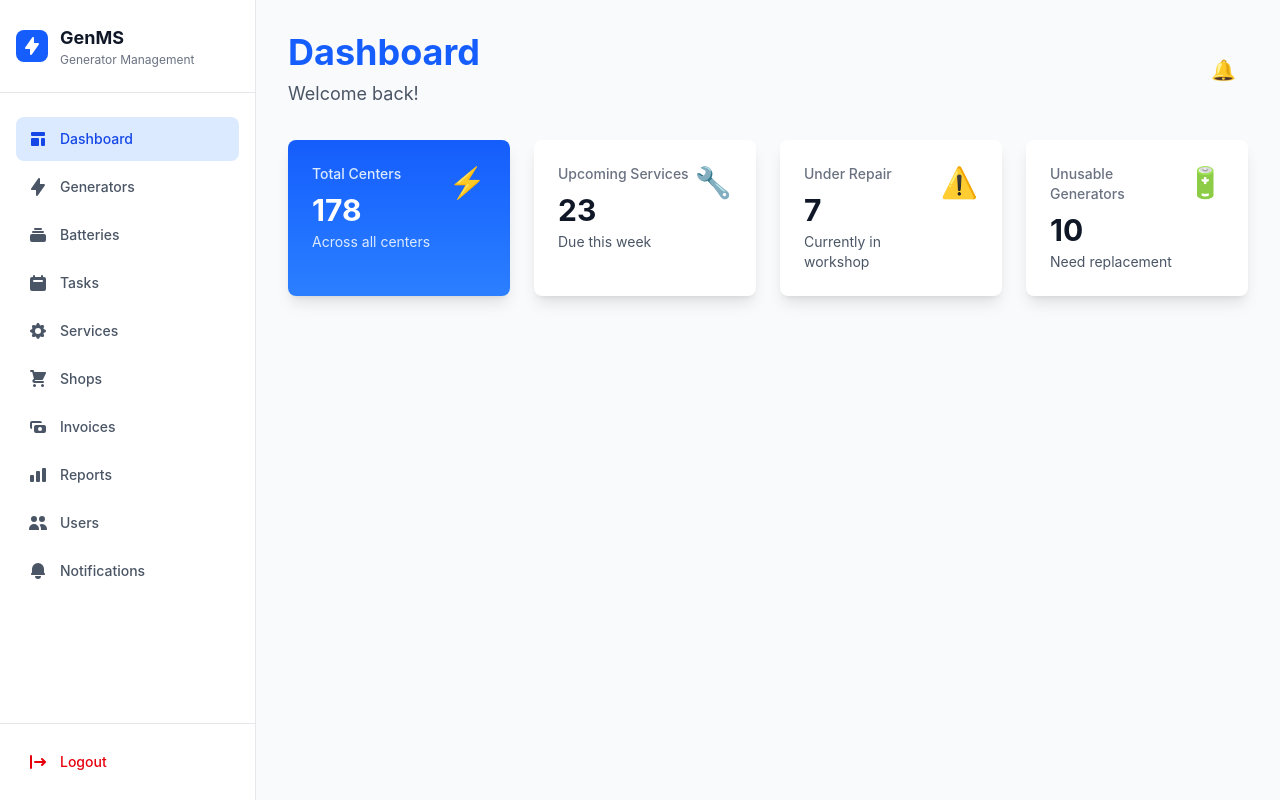
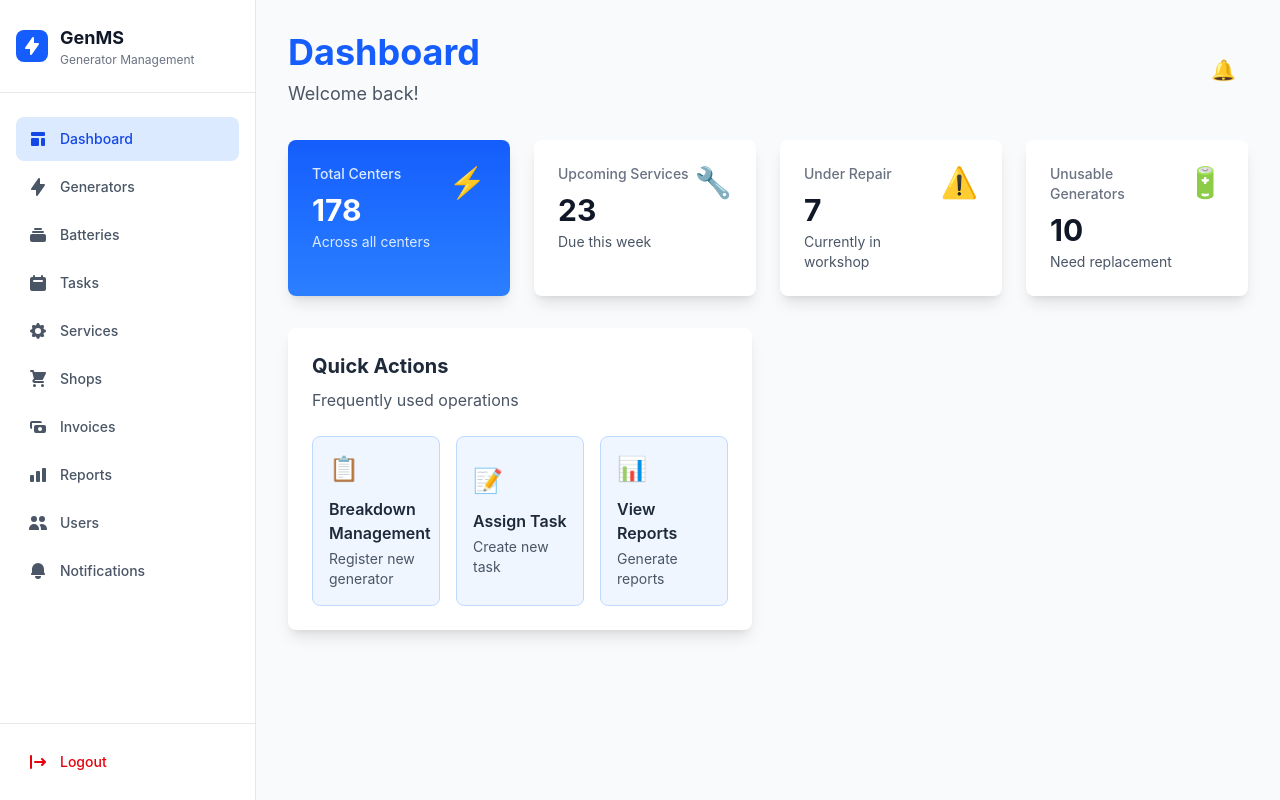
Before and after one commit to Detz-Developers/generator-management-system, a Next.js app in the folder frontend/: page / in a window 1280 px wide. Both pictures are taken after typing "name@example.com", "Sample123" into the empty fields and a click on the button "Login". Built offline with nearby package versions, Linux system fonts and the light colour scheme.

Commit message:
add QuickActions section to dashboard

```diff
--- a/frontend/src/components/Dashboard.tsx
+++ b/frontend/src/components/Dashboard.tsx
@@ -1,4 +1,5 @@
 import MetricCard from './MetricCard';
+import QuickActions from "@/components/QuickActions";
 
 
 export default function Dashboard() {
@@ -47,6 +48,11 @@ export default function Dashboard() {
               icon="🔋"
           />
         </div>
+        {/* Quick Actions and Recent Activities */}
+        <div className="grid grid-cols-1 lg:grid-cols-2 gap-8">
+          <QuickActions />
+
+        </div>
       </div>
   );
 }
--- /dev/null
+++ b/frontend/src/components/QuickActions.tsx
@@ -0,0 +1,51 @@
+interface QuickAction {
+  id: string;
+  title: string;
+  subtitle: string;
+  icon: string;
+}
+
+const quickActions: QuickAction[] = [
+  {
+    id: 'breakdown',
+    title: 'Breakdown Management',
+    subtitle: 'Register new generator',
+    icon: '📋'
+  },
+  {
+    id: 'assign',
+    title: 'Assign Task',
+    subtitle: 'Create new task',
+    icon: '📝'
+  },
+  {
+    id: 'reports',
+    title: 'View Reports',
+    subtitle: 'Generate reports',
+    icon: '📊'
+  }
+];
+
+export default function QuickActions() {
+  return (
+    <div className="bg-white rounded-lg shadow-lg p-6">
+      <div className="mb-6">
+        <h2 className="text-xl font-bold text-gray-800 mb-2">Quick Actions</h2>
+        <p className="text-gray-600">Frequently used operations</p>
+      </div>
+
+      <div className="grid grid-cols-1 md:grid-cols-3 gap-4">
+        {quickActions.map((action) => (
+          <button
+            key={action.id}
+            className="bg-blue-50 hover:bg-blue-100 rounded-lg p-4 text-left transition-colors border border-blue-200 hover:border-blue-300"
+          >
+            <div className="text-2xl mb-3">{action.icon}</div>
+            <h3 className="font-semibold text-gray-800 mb-1">{action.title}</h3>
+            <p className="text-sm text-gray-600">{action.subtitle}</p>
+          </button>
+        ))}
+      </div>
+    </div>
+  );
+}
```
